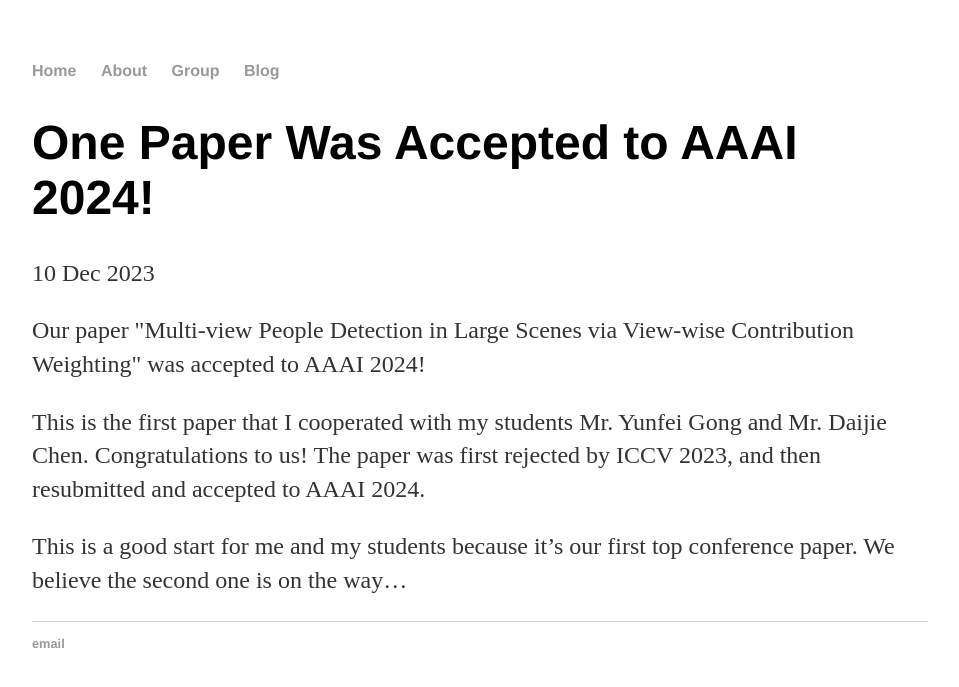
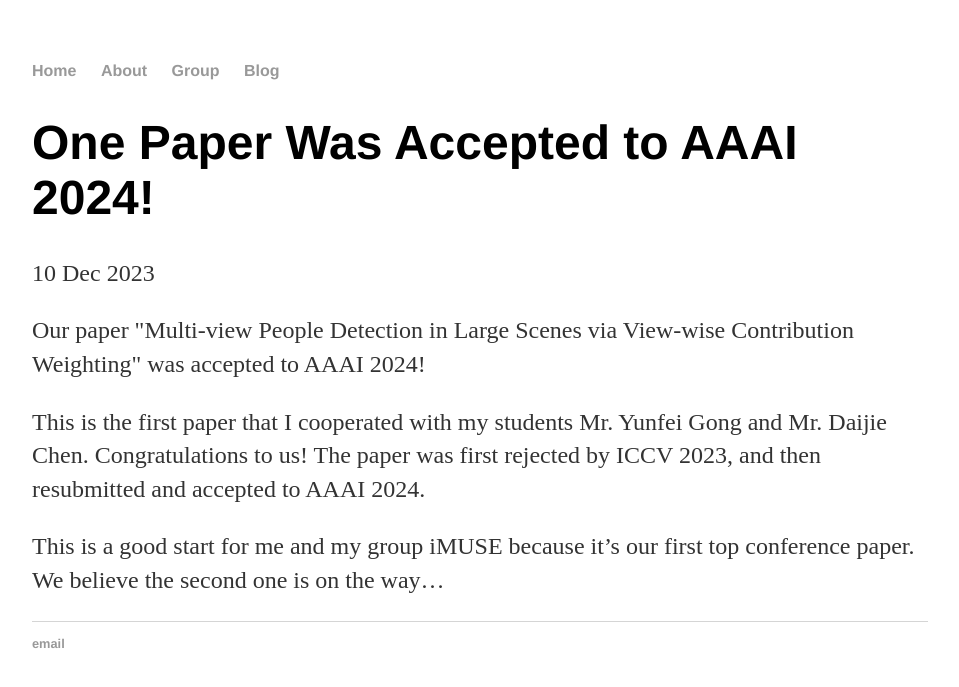
Before and after one commit to zqyq/zqyq.github.io, a Jekyll site: the page built from _posts/2023-12-10-AAAI24.md, in a window 1280 px wide. Shown: the top 687 px of the page, without its empty margins (160-1119 px from the left). Built offline with Jekyll 4.4.1, drawn with Linux system fonts in a browser that asks for light colours.

Commit message:
Update 2023-12-10-AAAI24.md

```diff
--- a/_posts/2023-12-10-AAAI24.md
+++ b/_posts/2023-12-10-AAAI24.md
@@ -10,5 +10,5 @@
 This is the first paper that I cooperated with my students Mr. Yunfei Gong and Mr. Daijie Chen. Congratulations to us!
 The paper was first rejected by ICCV 2023, and then resubmitted and accepted to AAAI 2024.
 
-This is a good start for me and my students because it's our first top conference paper.
+This is a good start for me and my group iMUSE because it's our first top conference paper.
 We believe the second one is on the way...
```
